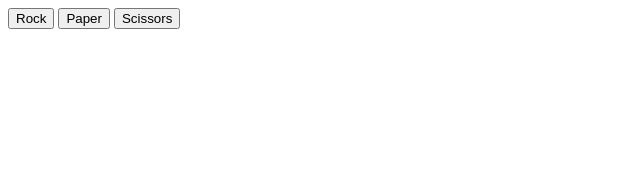
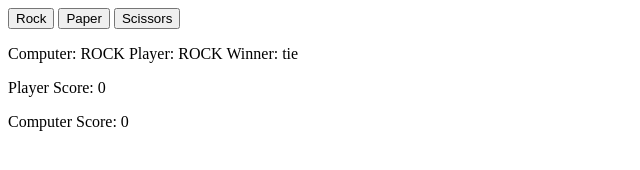
Before and after one commit to AndrewShephard/Rock-Paper-Scissors, a plain HTML site: page index.html in a window 1280 px wide. Both pictures are taken after a click on the button "Rock". Shown: the whole page, without its empty margins (0-640 px from the left). Drawn offline with Linux system fonts and the light colour scheme.

Commit message:
finished game logic and win conditions

```diff
--- a/index.html
+++ b/index.html
@@ -5,13 +5,15 @@
     <meta http-equiv="X-UA-Compatible" content="IE=edge">
     <meta name="viewport" content="width=device-width, initial-scale=1.0">
     <title>Document</title>
-    <script src ="index.js" defer></script>
+    <script src ="index.js" defer="defer"></script>
 </head>
 <body>
     <div id="container">
         <button id="rock">Rock</button>
         <button id="paper">Paper</button>
         <button id="scissors">Scissors</button>
+        <!-- <p id="pscore">Player Score: 0</p>
+        <p id ="cscore">Computer Score: 0</p> -->
     </div>
 </body>
 </html>
--- a/index.js
+++ b/index.js
@@ -4,6 +4,40 @@ let computerScore =0
 let playerScore =0
 let winner
 let winnerMessage =''
+
+const container = document.querySelector('#container');
+
+const results = document.createElement('p');
+container.appendChild(results);
+
+const pscore = document.createElement('p');
+pscore.classList.add('#pscore');
+container.appendChild(pscore);
+
+const cscore = document.createElement('p');
+cscore.classList.add('#cscore');
+container.appendChild(cscore);
+
+const win = document.createElement('p');
+win.style.color = 'RED';
+win.style.fontSize = "24px";
+container.appendChild(win);
+
+function startGame(){
+
+  computerScore = 0;
+  playerScore = 0;
+  winner =''
+  winnerMessage =''
+
+  pscore.textContent = `Player Score: ${playerScore}`;
+
+  cscore.textContent = `Computer Score: ${computerScore}`;
+
+
+}
+
+startGame()
 
 function getComputerChoice() {
     let computerRoll = Math.floor(Math.random() * 3)
@@ -25,6 +59,7 @@ function playRound(computerSelection, playerSelection){
       ) {
         winner = 'player';
         playerScore++;
+        pscore.textContent = `Player Score: ${playerScore}`;
       }
       if (
         (computerSelection === 'ROCK' && playerSelection === 'SCISSORS') ||
@@ -33,12 +68,13 @@ function playRound(computerSelection, playerSelection){
       ) {
         winner = 'computer';
         computerScore++;
+        cscore.textContent = `Computer Score: ${computerScore}`;
         }
     }
 
     function checkScore(){
-      if (computerScore === 5) {winnerMessage = "Computer Wins";prompt(winnerMessage)}
-      if (playerScore === 5) {winnerMessage = "Player Wins";prompt(winnerMessage)}
+      if (computerScore === 5) {winnerMessage = "Computer Wins"; win.textContent = winnerMessage}
+      if (playerScore === 5) {winnerMessage = "Player Wins"; win.textContent = winnerMessage}
     }
 
     const buttons = document.querySelectorAll('button');
@@ -47,11 +83,11 @@ function playRound(computerSelection, playerSelection){
 
           // and for each one we add a 'click' listener
           button.addEventListener('click', (e) => {
-            console.log(e.target.id);
+            checkScore();
             computerSelection = getComputerChoice();
             playerSelection = e.target.id.toUpperCase();
             playRound(computerSelection, playerSelection);
-            checkScore();
+            results.textContent = `Computer: ${computerSelection} Player: ${playerSelection} Winner: ${winner}`
             console.log("Computer: "+ computerSelection + " Player: "+ playerSelection + " Winner:" + winner)
             console.log("Computer Score: " + computerScore)
             console.log("Player Score: " + playerScore)
```
